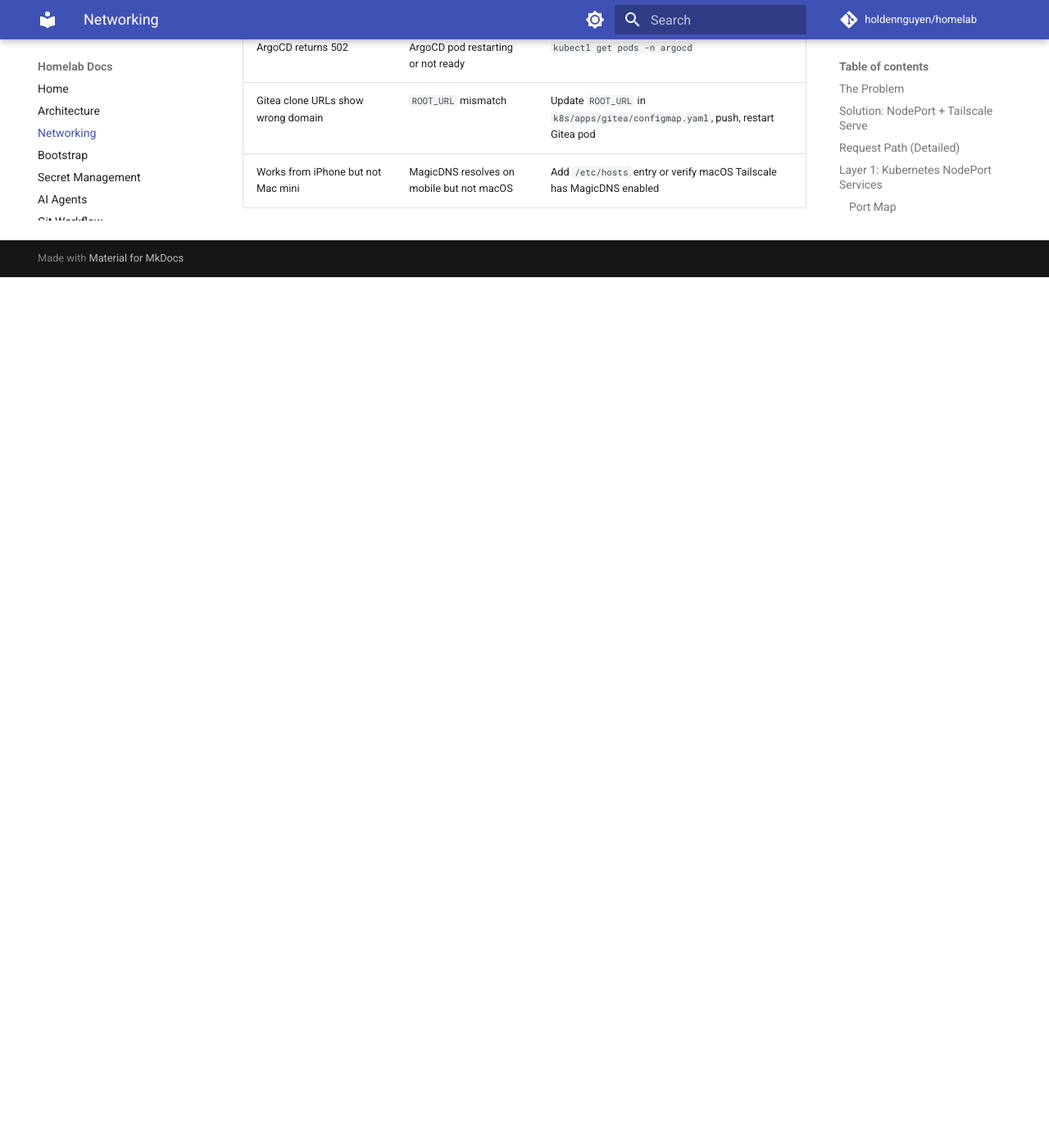
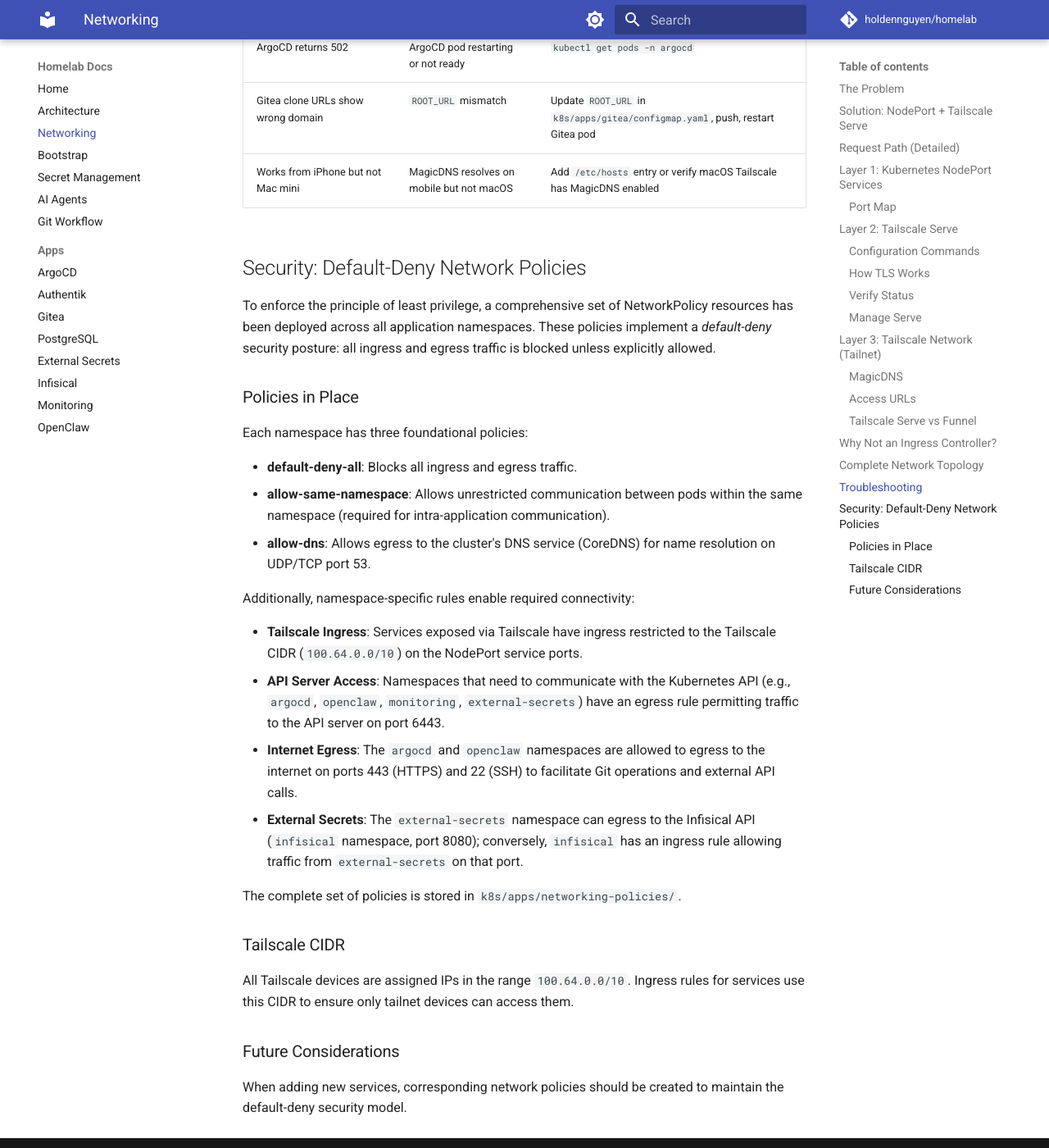
Before and after one commit to haingth77/homelab, an MkDocs documentation site: the page built from docs/networking.md, in a window 1280 px wide and 1400 px high, scrolled down 6909 px. Shown: the whole window at 82% size. Built offline with MkDocs 1.6.1 and Material for MkDocs 9.7.7, drawn with Linux system fonts in a browser that asks for light colours; comment, search, counter and statistics services are not loaded; before the commit the page ends 7247 px from its top, so only the background shows below that.

Commit message:
security: Implement default-deny network policies (#25)
* security: Implement default-deny network policies (networking) (#2) [security-analyst]

* fix: add missing network policies for postgresql, gitea→postgres egress, monitoring internet egress (#25) [homelab-admin]

* fix: correct YAML separator, repoURL, and remove non-existent postgresql namespace policies

- Add missing `---` separator between monitoring allow-egress-apiserver
  and allow-egress-internet (the missing separator silently dropped the
  apiserver policy)
- Fix repoURL from `holdennguyen/homelab` to
  `git@github.com:holdennguyen/homelab.git`
- Remove policies for non-existent `postgresql` namespace (PostgreSQL
  for Gitea runs inside gitea-system, covered by allow-same-namespace)
- Remove unnecessary allow-egress-to-postgresql cross-namespace policy
  in gitea-system

Co-authored-by: Cursor <cursoragent@cursor.com>

---------

Co-authored-by: security-analyst[bot] <security-analyst@openclaw.homelab>
Co-authored-by: homelab-admin[bot] <homelab-admin@openclaw.homelab>
Co-authored-by: Holden Nguyen <holden.nguyen@Holdens-Mac-mini.local>
Co-authored-by: Cursor <cursoragent@cursor.com>

```diff
--- a/docs/networking.md
+++ b/docs/networking.md
@@ -327,3 +327,32 @@ flowchart TD
 | ArgoCD returns 502 | ArgoCD pod restarting or not ready | `kubectl get pods -n argocd` |
 | Gitea clone URLs show wrong domain | `ROOT_URL` mismatch | Update `ROOT_URL` in `k8s/apps/gitea/configmap.yaml`, push, restart Gitea pod |
 | Works from iPhone but not Mac mini | MagicDNS resolves on mobile but not macOS | Add `/etc/hosts` entry or verify macOS Tailscale has MagicDNS enabled |
+
+## Security: Default-Deny Network Policies
+
+To enforce the principle of least privilege, a comprehensive set of NetworkPolicy resources has been deployed across all application namespaces. These policies implement a *default-deny* security posture: all ingress and egress traffic is blocked unless explicitly allowed.
+
+### Policies in Place
+
+Each namespace has three foundational policies:
+
+- **default-deny-all**: Blocks all ingress and egress traffic.
+- **allow-same-namespace**: Allows unrestricted communication between pods within the same namespace (required for intra-application communication).
+- **allow-dns**: Allows egress to the cluster's DNS service (CoreDNS) for name resolution on UDP/TCP port 53.
+
+Additionally, namespace-specific rules enable required connectivity:
+
+- **Tailscale Ingress**: Services exposed via Tailscale have ingress restricted to the Tailscale CIDR (`100.64.0.0/10`) on the NodePort service ports.
+- **API Server Access**: Namespaces that need to communicate with the Kubernetes API (e.g., `argocd`, `openclaw`, `monitoring`, `external-secrets`) have an egress rule permitting traffic to the API server on port 6443.
+- **Internet Egress**: The `argocd` and `openclaw` namespaces are allowed to egress to the internet on ports 443 (HTTPS) and 22 (SSH) to facilitate Git operations and external API calls.
+- **External Secrets**: The `external-secrets` namespace can egress to the Infisical API (`infisical` namespace, port 8080); conversely, `infisical` has an ingress rule allowing traffic from `external-secrets` on that port.
+
+The complete set of policies is stored in `k8s/apps/networking-policies/`.
+
+### Tailscale CIDR
+
+All Tailscale devices are assigned IPs in the range `100.64.0.0/10`. Ingress rules for services use this CIDR to ensure only tailnet devices can access them.
+
+### Future Considerations
+
+When adding new services, corresponding network policies should be created to maintain the default-deny security model.
```
Also changed, not shown: 4 other files.
